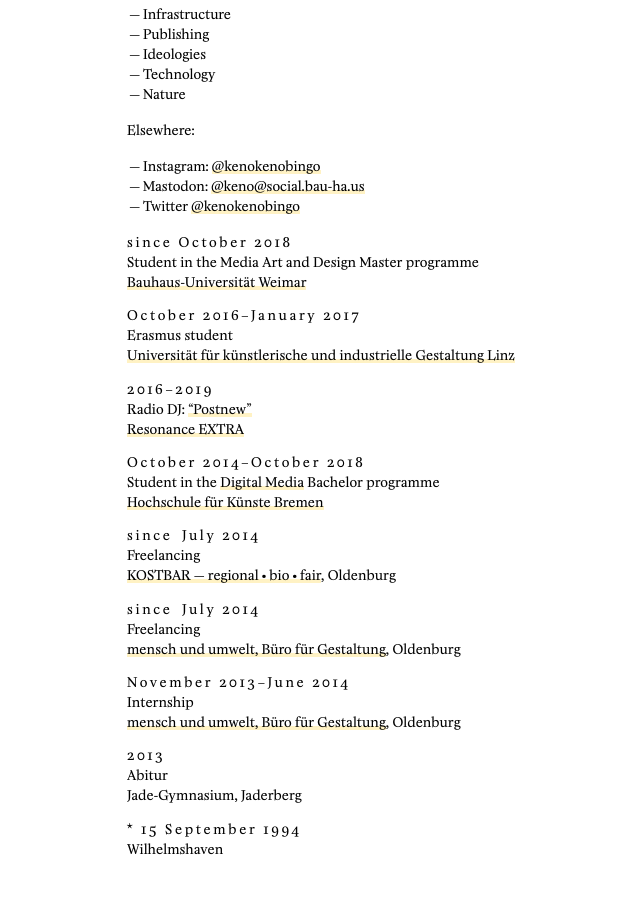
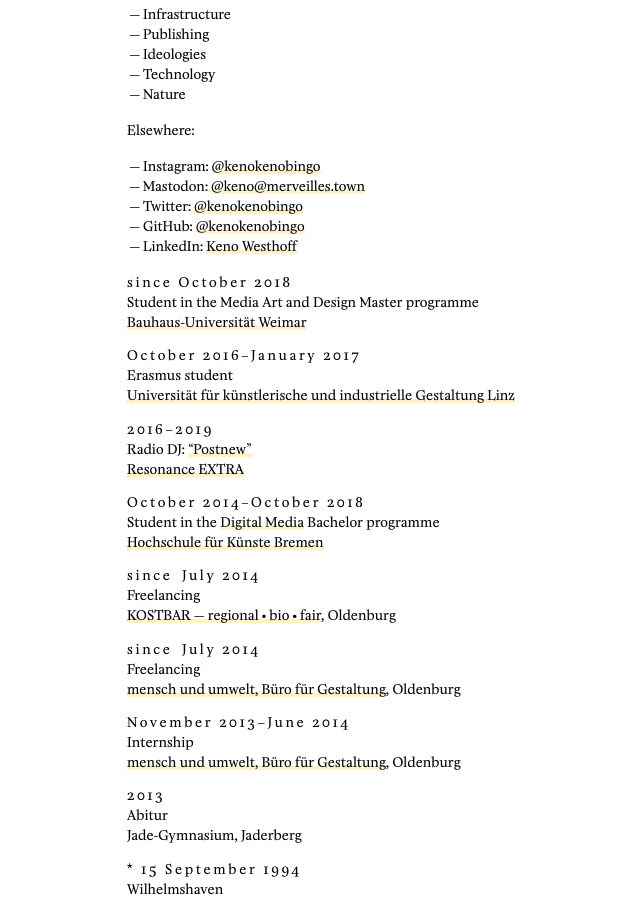
Before and after one commit to kenokenobingo/kenokeno.bingo, an Eleventy site: page meta/cv.md in a window 1280 px wide. Shown: the part 794-1705 px from the top of the page, without its empty margins (1-641 px from the left). Before the commit the page ends 1665 px from the top, so only its background shows below. Built offline with nearby package versions, Linux system fonts and the light colour scheme; Eleventy itself is replaced by a stand-in of ours; files that its build step writes are made by us from their sources.

Commit message:
Added social media

```diff
--- a/meta/cv.md
+++ b/meta/cv.md
@@ -16,8 +16,10 @@ Interested in:
 
 Elsewhere:
 - Instagram: [@kenokenobingo](https://instagram.com/kenokenobingo)
-- Mastodon: [@keno@social.bau-ha.us](https://social.bau-ha.us/@keno)
-- Twitter [@kenokenobingo](https://twitter.com/kenokenobingo)
+- Mastodon: [@keno@merveilles.town](https://merveilles.town/@keno)
+- Twitter: [@kenokenobingo](https://twitter.com/kenokenobingo)
+- GitHub: [@kenokenobingo](https://github.com/kenokenobingo/)
+- LinkedIn: [Keno Westhoff](https://www.linkedin.com/in/keno-westhoff-2a3505220/)
 
 _since October 2018_
 Student in the Media Art and Design Master programme
```
Also changed, not shown: 1 other file.
